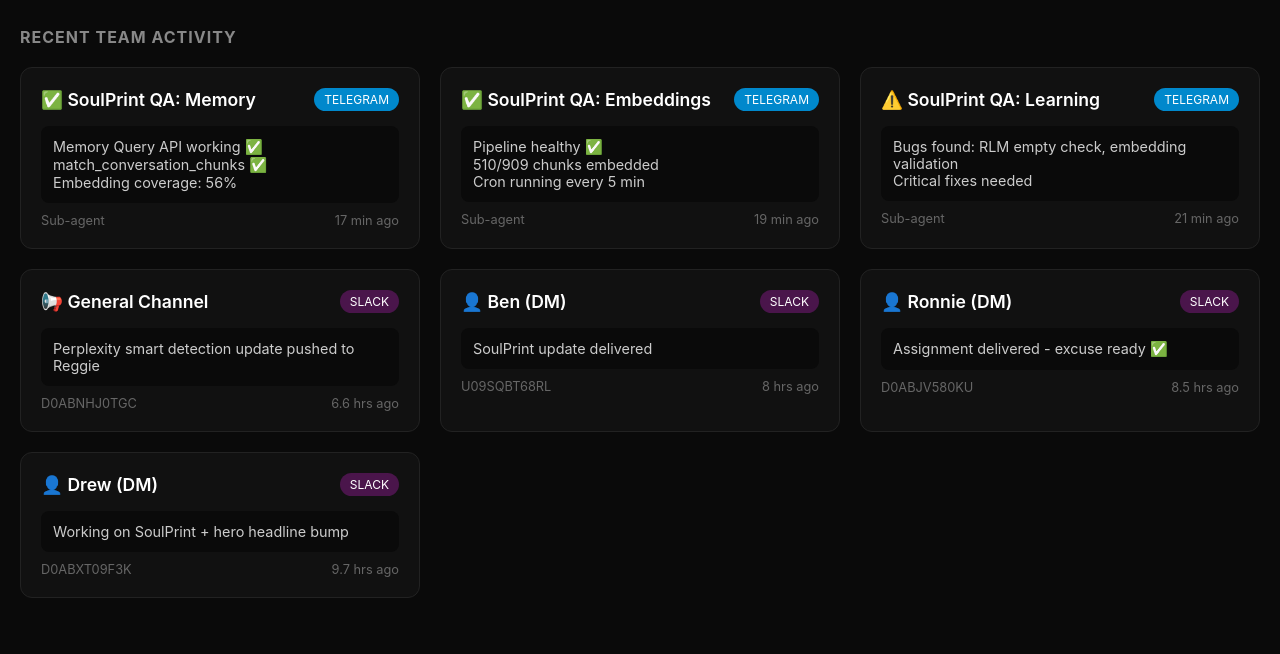
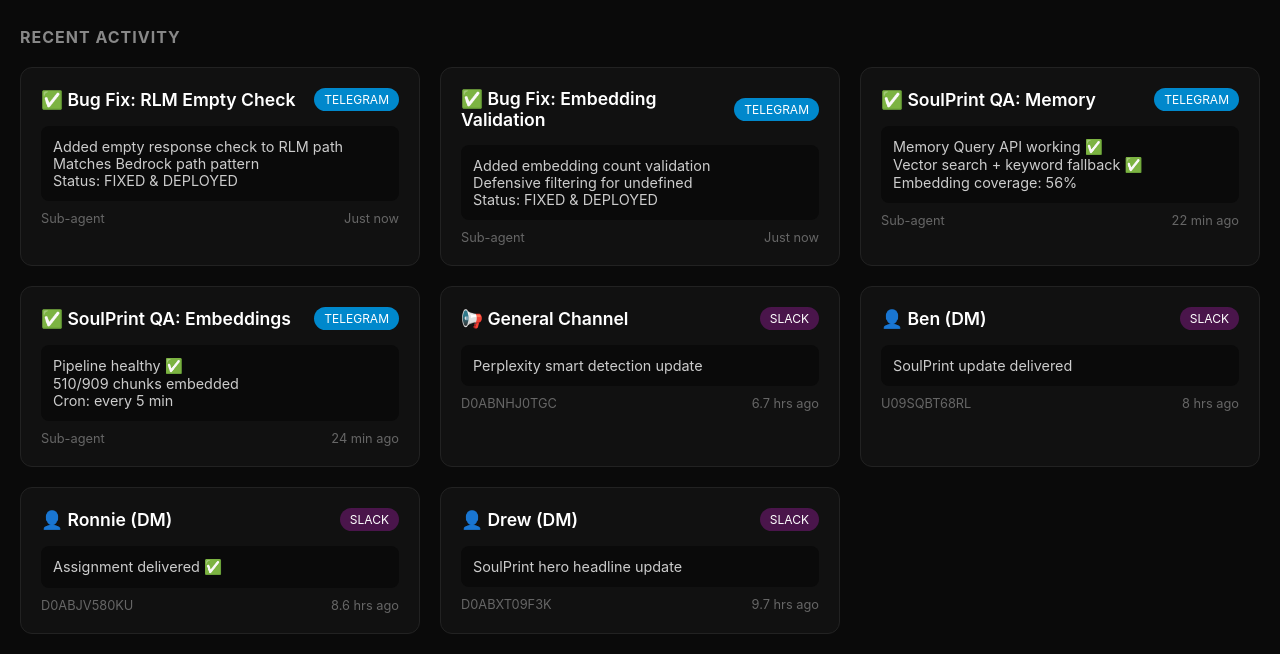
Before and after one commit to Pu11en/forge-team, a plain HTML site: page forgebot-dashboard/index.html in a window 1280 px wide. Shown: the part 263-917 px from the top of the page. Before the commit the page ends 881 px from the top, so only its background shows below. Drawn offline with Linux system fonts and the light colour scheme.

Commit message:
Dashboard: Jan 29 15:55 - Bug fixes deployed, 10 sessions

```diff
--- a/forgebot-dashboard/index.html
+++ b/forgebot-dashboard/index.html
@@ -98,11 +98,6 @@
             color: #666;
             margin-top: 10px;
         }
-        .no-sessions {
-            text-align: center;
-            padding: 60px;
-            color: #666;
-        }
         h2 { margin-bottom: 20px; color: #888; font-size: 1rem; text-transform: uppercase; letter-spacing: 1px; }
     </style>
 </head>
@@ -110,14 +105,14 @@
     <div class="header">
         <div>
             <h1>🤖 ForgeBot Dashboard</h1>
-            <div class="updated">Last updated: Jan 29, 2026 15:50 CST</div>
+            <div class="updated">Last updated: Jan 29, 2026 15:55 CST</div>
         </div>
         <div class="live-badge">● LIVE</div>
     </div>
 
     <div class="stats-row">
         <div class="stat-card">
-            <div class="stat-value">8</div>
+            <div class="stat-value">10</div>
             <div class="stat-label">Active Sessions</div>
         </div>
         <div class="stat-card">
@@ -134,17 +129,41 @@
         </div>
     </div>
 
-    <h2>Recent Team Activity</h2>
+    <h2>Recent Activity</h2>
     <div class="sessions-grid">
+        <div class="session-card">
+            <div class="session-header">
+                <span class="session-name">✅ Bug Fix: RLM Empty Check</span>
+                <span class="session-channel telegram">telegram</span>
+            </div>
+            <div class="session-message">Added empty response check to RLM path<br>Matches Bedrock path pattern<br>Status: FIXED & DEPLOYED</div>
+            <div class="session-meta">
+                <span>Sub-agent</span>
+                <span>Just now</span>
+            </div>
+        </div>
+
+        <div class="session-card">
+            <div class="session-header">
+                <span class="session-name">✅ Bug Fix: Embedding Validation</span>
+                <span class="session-channel telegram">telegram</span>
+            </div>
+            <div class="session-message">Added embedding count validation<br>Defensive filtering for undefined<br>Status: FIXED & DEPLOYED</div>
+            <div class="session-meta">
+                <span>Sub-agent</span>
+                <span>Just now</span>
+            </div>
+        </div>
+
         <div class="session-card">
             <div class="session-header">
                 <span class="session-name">✅ SoulPrint QA: Memory</span>
                 <span class="session-channel telegram">telegram</span>
             </div>
-            <div class="session-message">Memory Query API working ✅<br>match_conversation_chunks ✅<br>Embedding coverage: 56%</div>
+            <div class="session-message">Memory Query API working ✅<br>Vector search + keyword fallback ✅<br>Embedding coverage: 56%</div>
             <div class="session-meta">
                 <span>Sub-agent</span>
-                <span>17 min ago</span>
+                <span>22 min ago</span>
             </div>
         </div>
 
@@ -153,22 +172,10 @@
                 <span class="session-name">✅ SoulPrint QA: Embeddings</span>
                 <span class="session-channel telegram">telegram</span>
             </div>
-            <div class="session-message">Pipeline healthy ✅<br>510/909 chunks embedded<br>Cron running every 5 min</div>
+            <div class="session-message">Pipeline healthy ✅<br>510/909 chunks embedded<br>Cron: every 5 min</div>
             <div class="session-meta">
                 <span>Sub-agent</span>
-                <span>19 min ago</span>
-            </div>
-        </div>
-
-        <div class="session-card">
-            <div class="session-header">
-                <span class="session-name">⚠️ SoulPrint QA: Learning</span>
-                <span class="session-channel telegram">telegram</span>
-            </div>
-            <div class="session-message">Bugs found: RLM empty check, embedding validation<br>Critical fixes needed</div>
-            <div class="session-meta">
-                <span>Sub-agent</span>
-                <span>21 min ago</span>
+                <span>24 min ago</span>
             </div>
         </div>
 
@@ -177,10 +184,10 @@
                 <span class="session-name">📢 General Channel</span>
                 <span class="session-channel slack">slack</span>
             </div>
-            <div class="session-message">Perplexity smart detection update pushed to Reggie</div>
+            <div class="session-message">Perplexity smart detection update</div>
             <div class="session-meta">
                 <span>D0ABNHJ0TGC</span>
-                <span>6.6 hrs ago</span>
+                <span>6.7 hrs ago</span>
             </div>
         </div>
 
@@ -201,10 +208,10 @@
                 <span class="session-name">👤 Ronnie (DM)</span>
                 <span class="session-channel slack">slack</span>
             </div>
-            <div class="session-message">Assignment delivered - excuse ready ✅</div>
+            <div class="session-message">Assignment delivered ✅</div>
             <div class="session-meta">
                 <span>D0ABJV580KU</span>
-                <span>8.5 hrs ago</span>
+                <span>8.6 hrs ago</span>
             </div>
         </div>
 
@@ -213,7 +220,7 @@
                 <span class="session-name">👤 Drew (DM)</span>
                 <span class="session-channel slack">slack</span>
             </div>
-            <div class="session-message">Working on SoulPrint + hero headline bump</div>
+            <div class="session-message">SoulPrint hero headline update</div>
             <div class="session-meta">
                 <span>D0ABXT09F3K</span>
                 <span>9.7 hrs ago</span>
@@ -222,7 +229,6 @@
     </div>
 
     <script>
-        // Auto-refresh every 5 minutes
         setTimeout(() => location.reload(), 300000);
     </script>
 </body>
```
